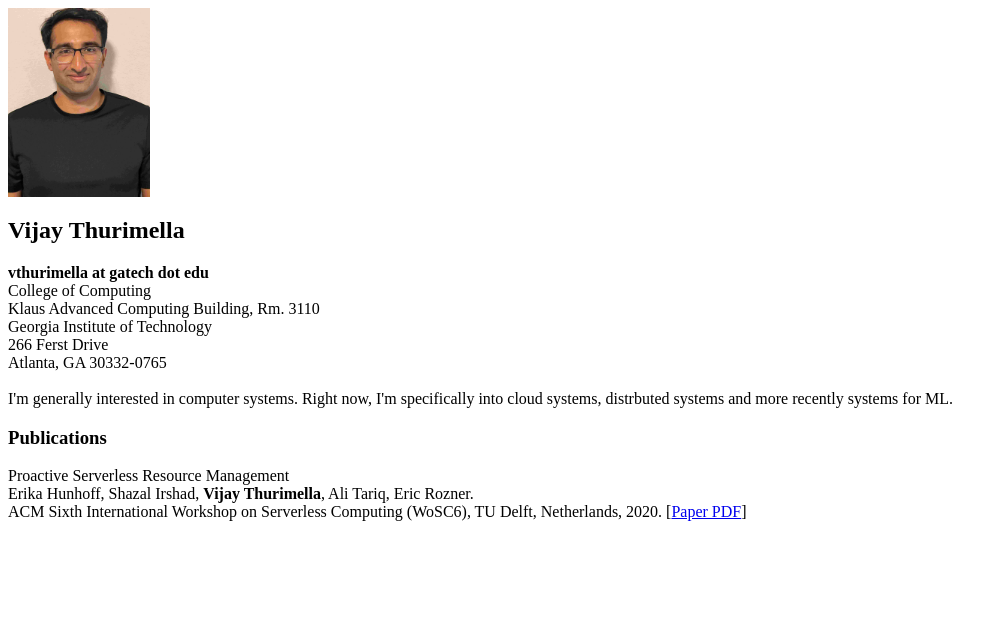
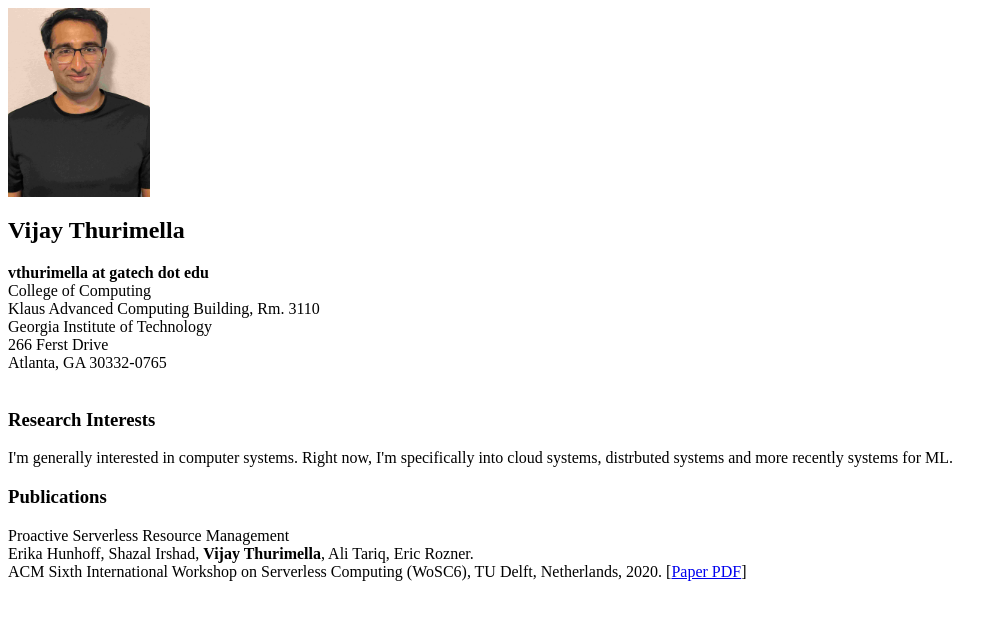
Before and after one commit to vthurimella/vthurimella.github.io, a plain HTML site: page index.html in a window 1280 px wide. Shown: the whole page, without its empty margins (0-1007 px from the left). Drawn offline with Linux system fonts and the light colour scheme.

Commit message:
Update tag

```diff
--- a/index.html
+++ b/index.html
@@ -22,6 +22,7 @@
     Atlanta, GA 30332-0765 <br />
   </div>
   <br />
+  <h3>Research Interests</h3>
   <div>
     I'm generally interested in computer systems. Right now, I'm specifically into cloud systems, distrbuted systems and
     more recently systems for ML.
```
